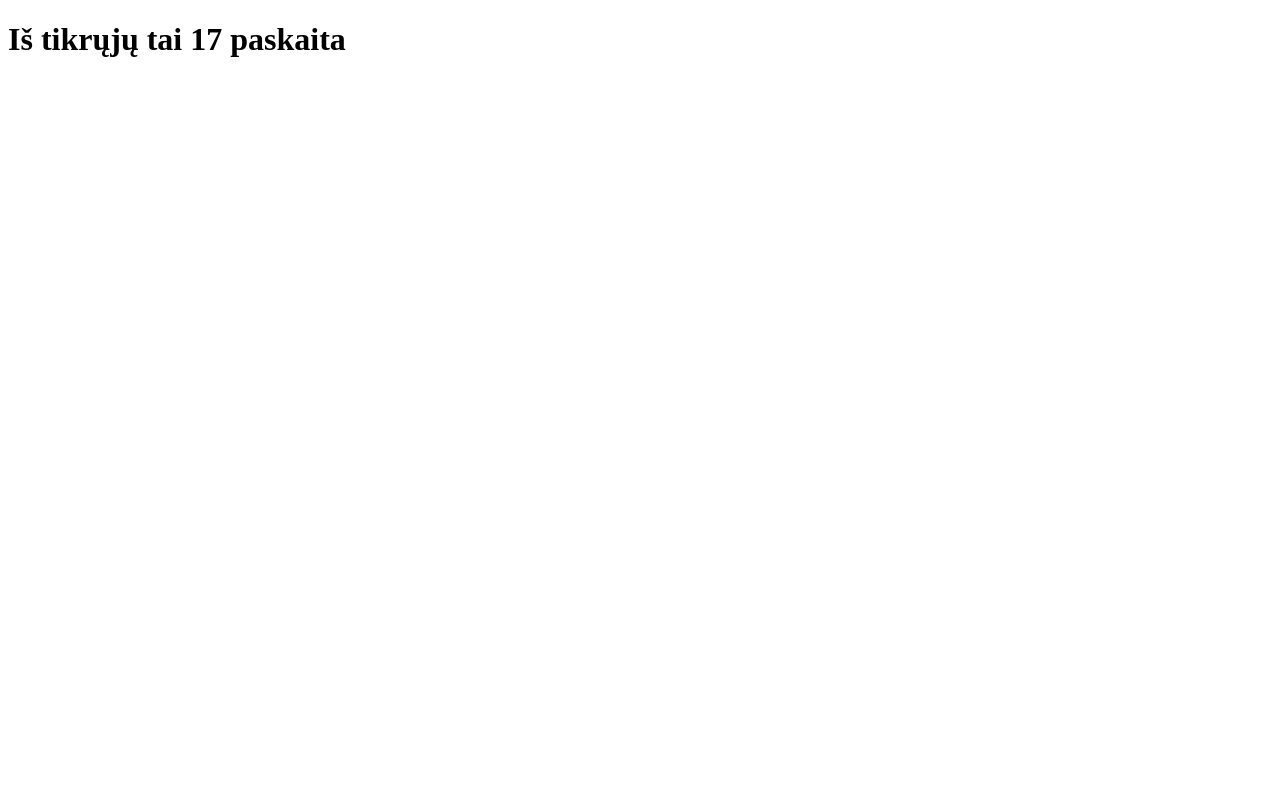
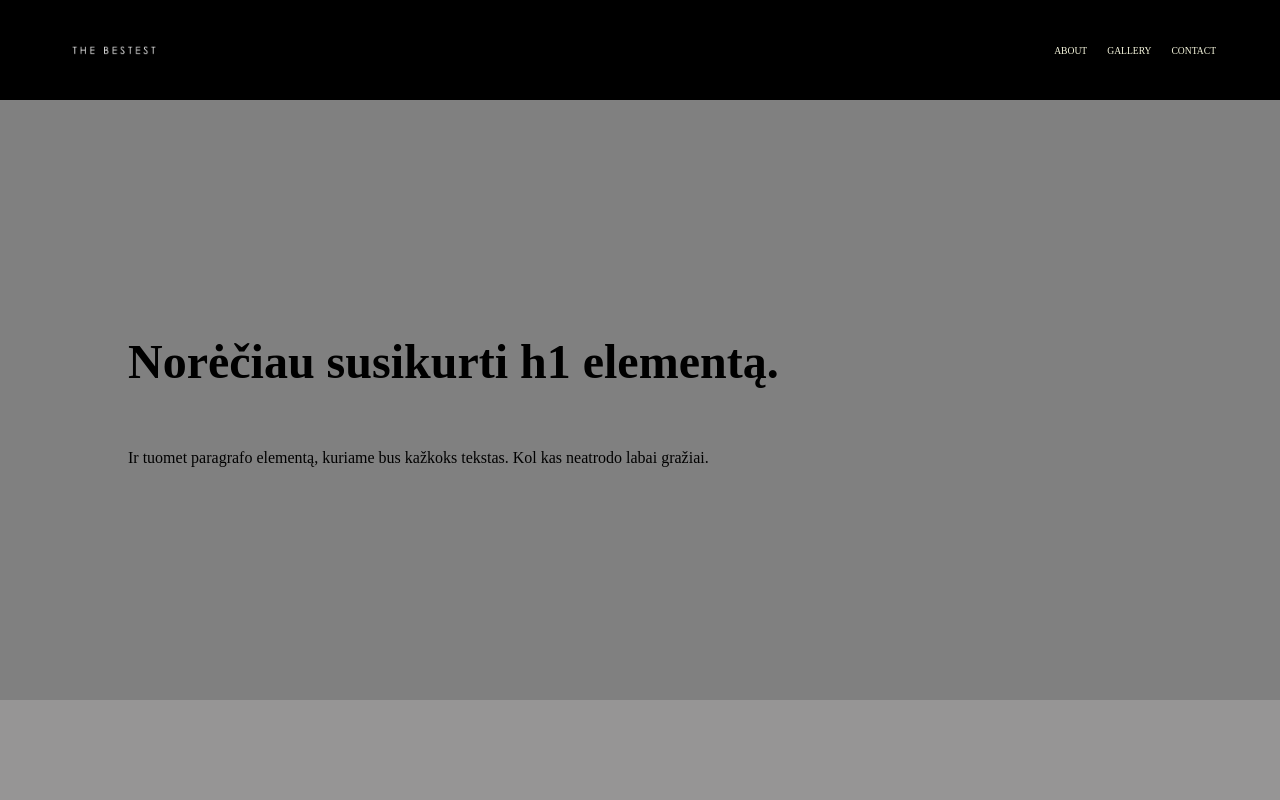
Before and after one commit to ievale23/16-paskaita, a plain HTML site: page index.html in a window 1280 px wide. Shown: the top 800 px of the page. Drawn offline with Linux system fonts and the light colour scheme.

Commit message:
basic layout

```diff
--- a/index.html
+++ b/index.html
@@ -1,13 +1,29 @@
 <!DOCTYPE html>
 <html lang="en">
-<head>
-    <meta charset="UTF-8">
-    <meta http-equiv="X-UA-Compatible" content="IE=edge">
-    <meta name="viewport" content="width=device-width, initial-scale=1.0">
+  <head>
+    <meta charset="UTF-8" />
+    <meta http-equiv="X-UA-Compatible" content="IE=edge" />
+    <meta name="viewport" content="width=device-width, initial-scale=1.0" />
     <title>Document</title>
     <link rel="stylesheet" href="styles.css" />
-</head>
-<body>
-    <h1>Iš tikrųjų tai 17 paskaita</h1>
-</body>
+  </head>
+  <body>
+    <header>
+      <img src="./images/logo.png" />
+      <div id="menu-links">
+        <a>ABOUT</a>
+        <a>GALLERY</a>
+        <a>CONTACT</a>
+      </div>
+    </header>
+    <section id="section-about">
+      <h1>Norėčiau susikurti h1 elementą.</h1>
+      <p>
+        Ir tuomet paragrafo elementą, kuriame bus kažkoks tekstas. Kol kas
+        neatrodo labai gražiai.
+      </p>
+    </section>
+    <section id="section-gallery"></section>
+    <section id="section-contact"></section>
+  </body>
 </html>
--- a/styles.css
+++ b/styles.css
@@ -0,0 +1,61 @@
+* {
+  padding: 0;
+  margin: 0;
+}
+
+:root {
+  --background-color-main: var(--background-color-main);
+}
+h1 {
+  font-size: 3em;
+}
+
+p {
+  font-size: 1, 5em;
+}
+
+header {
+  height: 100px;
+  background-color: black;
+  display: flex;
+  justify-content: space-between;
+  color: beige;
+  padding: 0 5%;
+  font-size: 60%;
+}
+
+header img {
+  max-height: 100%;
+}
+
+#menu-links {
+  display: flex;
+  align-items: center;
+  column-gap: 20px;
+}
+
+#section-about {
+  height: 600px;
+  background-color: grey;
+  display: flex;
+  justify-content: center;
+  flex-direction: column;
+  align-items: center;
+  color: black;
+  row-gap: 10%;
+}
+
+#section-about p,
+#section-about h1 {
+  width: 80%;
+}
+
+#section-gallery {
+  height: 1000px;
+  background-color: rgb(150, 149, 149);
+}
+
+#section-contact {
+  height: 500px;
+  background-color: grey;
+}
```
Also changed, not shown: images/logo.png (added).
